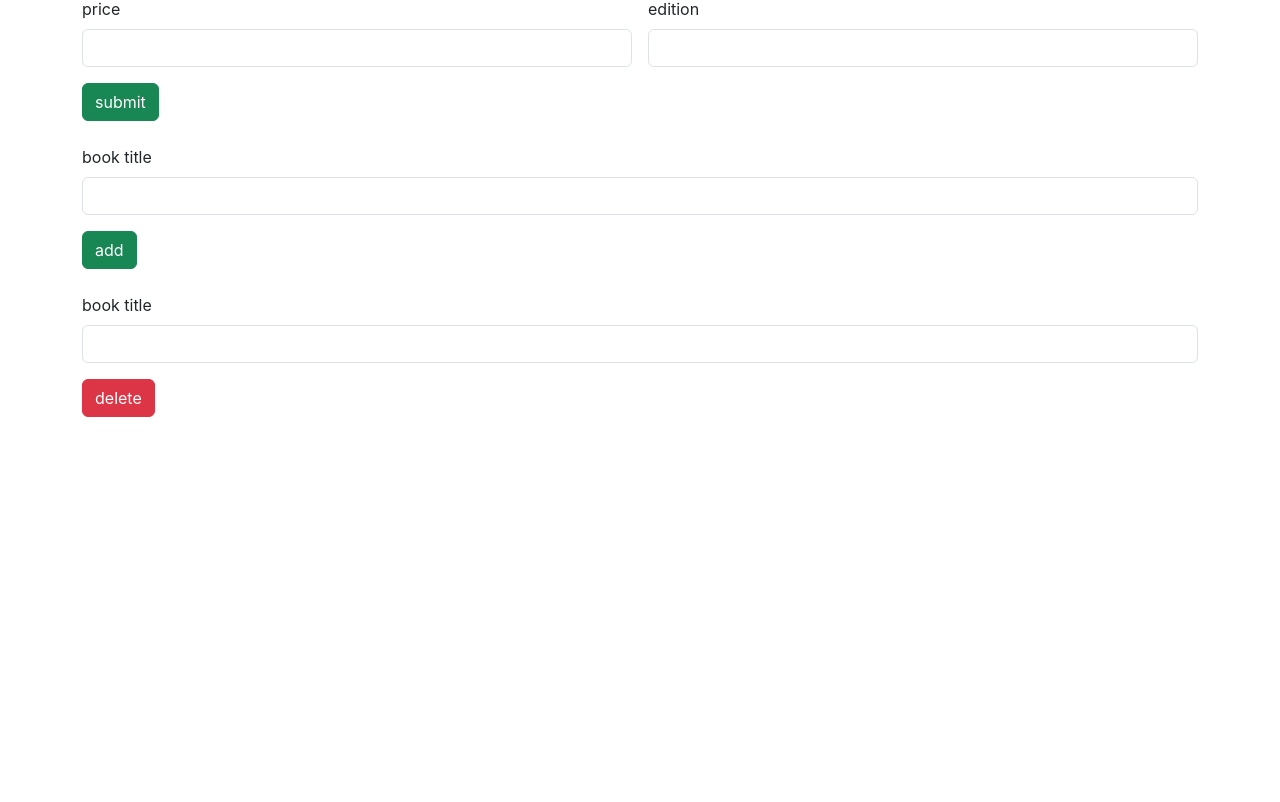
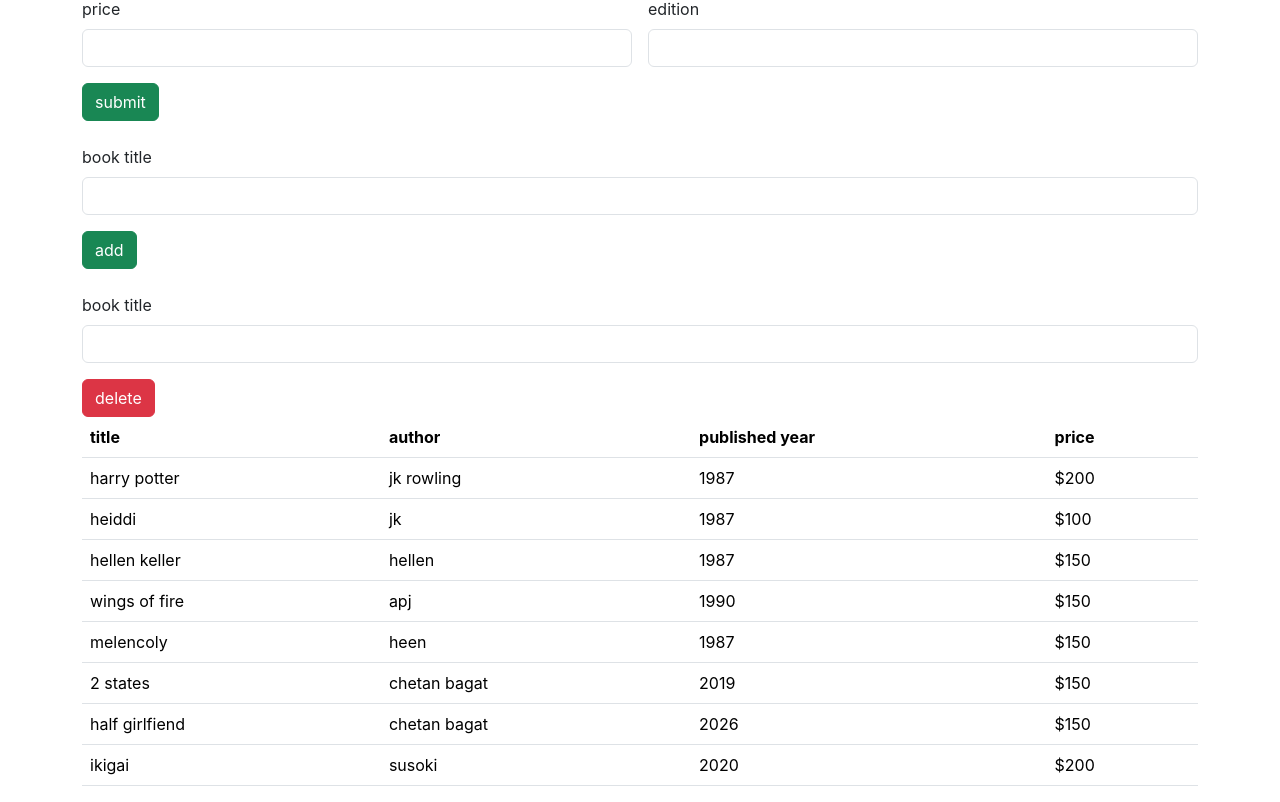
Before and after one commit to sreyalakshmi/libraryreact, a React (Create React App) app: page / in a window 1280 px wide. Shown: the part 347-1149 px from the top of the page. Before the commit the page ends 800 px from the top, so only its background shows below. Built offline with nearby package versions, Linux system fonts and the light colour scheme.

Commit message:
viewall complete

```diff
--- a/src/App.js
+++ b/src/App.js
@@ -3,6 +3,7 @@ import './App.css';
 import AddBook from './components/AddBook';
 import SearchBook from './components/SearchBook';
 import DeleteBook from './components/DeleteBook';
+import ViewAll from './components/ViewAll';
 
 function App() {
   return (
@@ -10,7 +11,7 @@ function App() {
       <AddBook/>
       <SearchBook/>
       <DeleteBook/>
-
+      <ViewAll/>
     </div>
   );
 }
--- /dev/null
+++ b/src/components/ViewAll.jsx
@@ -0,0 +1,76 @@
+import React from 'react'
+
+const ViewAll = () => {
+  return (
+    <div>
+        <div className="container">
+            <div className="row">
+                <div className="col col-12 col-sm-12 col-md-12 col-lg-12 col-xl-12 col-xxl-12">
+                <table class="table">
+  <thead>
+    <tr>
+      <th scope="col">title</th>
+      <th scope="col">author</th>
+      <th scope="col">published year</th>
+      <th scope="col">price</th>
+    </tr>
+  </thead>
+  <tbody>
+    <tr>
+      <td scope="row">harry potter</td>
+      <td>jk rowling</td>
+      <td>1987</td>
+      <td>$200</td>
+    </tr>
+    <tr>
+    <td scope="row">heiddi</td>
+      <td>jk</td>
+      <td>1987</td>
+      <td>$100</td>
+    </tr>
+    <tr>
+    <td scope="row">hellen keller</td>
+      <td>hellen</td>
+      <td>1987</td>
+      <td>$150</td>
+    </tr>
+    <tr>
+    <td scope="row">wings of fire</td>
+      <td>apj</td>
+      <td>1990</td>
+      <td>$150</td>
+    </tr>
+    <tr>
+    <td scope="row">melencoly</td>
+      <td>heen</td>
+      <td>1987</td>
+      <td>$150</td>
+    </tr>
+    <tr>
+    <td scope="row">2 states</td>
+      <td>chetan bagat</td>
+      <td>2019</td>
+      <td>$150</td>
+    </tr>
+    <tr>
+    <td scope="row">half girlfiend</td>
+      <td>chetan bagat</td>
+      <td>2026</td>
+      <td>$150</td>
+    </tr>
+    <tr>
+    <td scope="row">ikigai</td>
+      <td>susoki</td>
+      <td>2020</td>
+      <td>$200</td>
+    </tr>
+  </tbody>
+</table>
+                </div>
+            </div>
+        </div>
+    </div>
+  )
+}
+
+export default ViewAll
```
